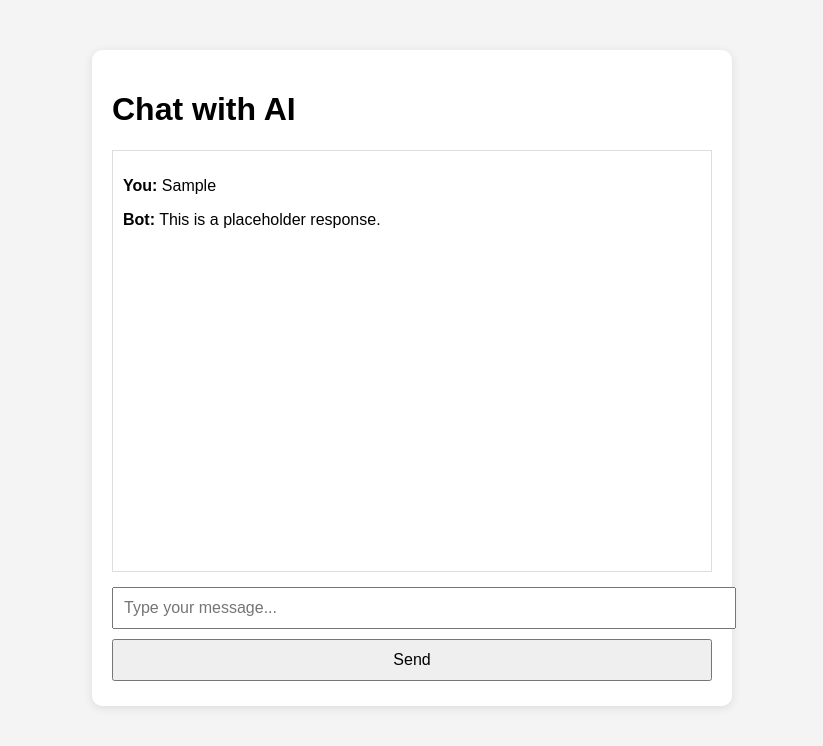
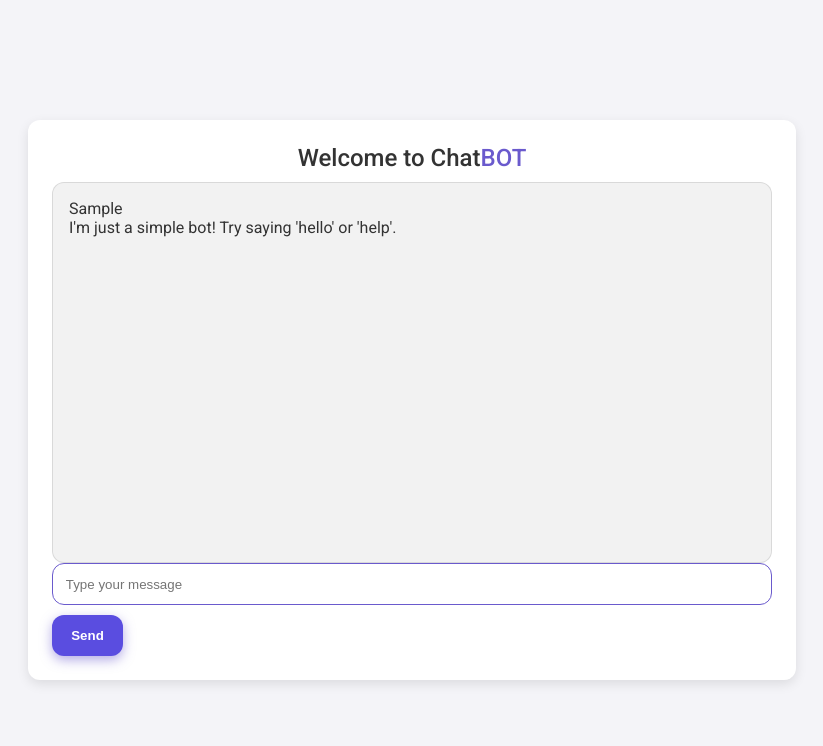
Before and after one commit to AI-GenX/AI-Chatbot, a plain HTML site: page index.html in a window 1280 px wide. Both pictures are taken after typing "Sample" into the empty fields and a click on the button "Send". Shown: the whole page, without its empty margins (228-1051 px from the left). Drawn offline with Linux system fonts and the light colour scheme.

Commit message:
EnhancedCSSAI-CHABOT

```diff
--- a/index.html
+++ b/index.html
@@ -1,18 +1,27 @@
 <!DOCTYPE html>
 <html lang="en">
-<head>
-    <meta charset="UTF-8">
-    <meta name="viewport" content="width=device-width, initial-scale=1.0">
-    <link rel="stylesheet" href="styles.css">
-    <title>Chatbot</title>
-</head>
-<body>
-    <div class="chat-container">
-        <h1>Chat with AI</h1>
-        <div id="chat-window"></div>
-        <input id="user-input" type="text" placeholder="Type your message...">
-        <button id="send-button">Send</button>
+  <head>
+    <meta charset="UTF-8" />
+    <meta http-equiv="X-UA-Compatible" content="IE=edge" />
+    <meta name="viewport" content="width=device-width, initial-scale=1.0" />
+    <link rel="stylesheet" href="styles.css" />
+    <title>Chat Bot</title>
+  </head>
+  <body>
+    <div id="chat-container">
+      <h1 id="chat-header">Welcome to Chat<span>BOT</span></h1>
+      <div id="chat-history"></div>
+      <div>
+        <input
+          autofocus
+          type="text"
+          id="user-input"
+          placeholder="Type your message"
+          aria-label="Message input"
+        />
+        <button id="send-button" aria-label="Send message">Send</button>
+      </div>
     </div>
-    <script src="script.js"></script>
-</body>
+    <script src="script.js" defer></script>
+  </body>
 </html>
--- a/script.js
+++ b/script.js
@@ -1,8 +1,57 @@
-document.getElementById("send-button").addEventListener("click", () => {
-    const userMessage = document.getElementById("user-input").value;
-    const chatWindow = document.getElementById("chat-window");
-    const botResponse = "This is a placeholder response.";
-    chatWindow.innerHTML += `<p><strong>You:</strong> ${userMessage}</p>`;
-    chatWindow.innerHTML += `<p><strong>Bot:</strong> ${botResponse}</p>`;
-    document.getElementById("user-input").value = "";
+document.addEventListener("DOMContentLoaded", () => {
+    const chatHistory = document.getElementById("chat-history");
+    const userInput = document.getElementById("user-input");
+    const sendButton = document.getElementById("send-button");
+
+    // Function to create a message bubble
+    function createMessageBubble(text, sender) {
+        const messageBubble = document.createElement("div");
+        messageBubble.classList.add("message", sender);
+        messageBubble.innerText = text;
+        chatHistory.appendChild(messageBubble);
+        chatHistory.scrollTop = chatHistory.scrollHeight; // Auto-scroll to latest message
+    }
+
+    // Function to handle user input
+    function handleUserInput() {
+        const message = userInput.value.trim();
+        if (message === "") return;
+
+        createMessageBubble(message, "user"); // Display user message
+        userInput.value = ""; // Clear input field
+
+        setTimeout(() => {
+            generateBotResponse(message);
+        }, 500); // Simulate bot typing delay
+    }
+
+    // Function to generate bot response
+    function generateBotResponse(userMessage) {
+        let botResponse = "I'm just a simple bot! Try saying 'hello' or 'help'.";
+
+        const responses = {
+            hello: "Hi there! How can I assist you today?",
+            help: "Sure! You can ask me about anything. Try 'What can you do?'",
+            bye: "Goodbye! Have a great day!",
+        };
+
+        userMessage = userMessage.toLowerCase(); // Normalize input
+
+        for (const key in responses) {
+            if (userMessage.includes(key)) {
+                botResponse = responses[key];
+                break;
+            }
+        }
+
+        createMessageBubble(botResponse, "bot");
+    }
+
+    // Event Listeners
+    sendButton.addEventListener("click", handleUserInput);
+    userInput.addEventListener("keypress", (event) => {
+        if (event.key === "Enter") {
+            handleUserInput();
+        }
+    });
 });
--- a/styles.css
+++ b/styles.css
@@ -1,30 +1,170 @@
-body {
-    font-family: Arial, sans-serif;
-    background: #f4f4f4;
-    margin: 0;
-    padding: 0;
+@import url('https://fonts.googleapis.com/css2?family=Roboto:wght@300;400;500;700&display=swap');
+
+/* Reset rules */
+* {
+  margin: 0;
+  padding: 0;
+  box-sizing: border-box;
 }
 
-.chat-container {
-    max-width: 600px;
-    margin: 50px auto;
-    padding: 20px;
-    background: white;
-    border-radius: 10px;
-    box-shadow: 0 2px 10px rgba(0, 0, 0, 0.1);
+:root {
+  --primary-bg: #f4f4f8;
+  --secondary-bg: #ffffff;
+  --accent-color: #6a5acd;
+  --text-color: #333;
+  --border-radius: 12px;
+  --shadow: 0 4px 12px rgba(0, 0, 0, 0.1);
 }
 
-#chat-window {
-    height: 400px;
-    overflow-y: auto;
-    border: 1px solid #ddd;
-    margin-bottom: 10px;
-    padding: 10px;
+/* Dark Mode Support */
+@media (prefers-color-scheme: dark) {
+  :root {
+    --primary-bg: #1a1a2e;
+    --secondary-bg: #16213e;
+    --text-color: #f4f4f4;
+    --shadow: 0 4px 12px rgba(255, 255, 255, 0.1);
+  }
 }
 
-input, button {
-    width: 100%;
-    padding: 10px;
-    margin: 5px 0;
-    font-size: 16px;
+body {
+  font-family: 'Roboto', sans-serif;
+  background: var(--primary-bg);
+  color: var(--text-color);
+  display: flex;
+  justify-content: center;
+  align-items: center;
+  height: 100vh;
 }
+
+/* Chat Container */
+#chat-container {
+  display: flex;
+  flex-direction: column;
+  justify-content: space-between;
+  width: 60%;
+  max-width: 800px;
+  height: 70vh;
+  padding: 1.5rem;
+  background: var(--secondary-bg);
+  border-radius: var(--border-radius);
+  box-shadow: var(--shadow);
+  transition: transform 0.2s ease-in-out;
+}
+
+#chat-container:hover {
+  transform: scale(1.02);
+}
+
+/* Chat Header */
+#chat-header {
+  text-align: center;
+  font-size: 1.5rem;
+  font-weight: 500;
+  margin-bottom: 10px;
+}
+
+#chat-header span {
+  color: var(--accent-color);
+}
+
+/* Chat History */
+#chat-history {
+  flex-grow: 1;
+  overflow-y: auto;
+  padding: 1rem;
+  border: 1px solid rgba(0, 0, 0, 0.1);
+  border-radius: var(--border-radius);
+  background: rgba(0, 0, 0, 0.05);
+}
+
+/* Scrollbar */
+#chat-history::-webkit-scrollbar {
+  width: 8px;
+}
+
+#chat-history::-webkit-scrollbar-thumb {
+  background: var(--accent-color);
+  border-radius: 8px;
+}
+
+#chat-history::-webkit-scrollbar-track {
+  background: transparent;
+}
+
+/* Messages */
+.user-message {
+  position: relative;
+  font-style: italic;
+  color: var(--accent-color);
+  background: rgba(106, 90, 205, 0.1);
+  padding: 0.8rem;
+  margin-bottom: 0.8rem;
+  border-radius: 8px;
+  transition: transform 0.2s ease-in-out;
+}
+
+.user-message:hover {
+  transform: scale(1.05);
+}
+
+/* Message Separator */
+.user-message:not(:first-child)::before {
+  content: '\2942';
+  position: absolute;
+  top: -0.8rem;
+  left: 50%;
+  transform: translateX(-50%);
+  font-size: 1rem;
+  color: var(--accent-color);
+}
+
+/* Input Area - Fixed to the bottom */
+#chat-input-area {
+  display: flex;
+  gap: 10px;
+  position: relative;
+  margin-top: auto;
+  padding-top: 1rem;
+}
+
+/* Input Field */
+#user-input {
+  width:100%;
+  flex-grow: 1;
+  padding: 0.8rem;
+  border-radius: var(--border-radius);
+  border: 1px solid var(--accent-color);
+  transition: all 0.2s ease-in-out;
+}
+
+#user-input:focus {
+  outline: none;
+  border-color: var(--accent-color);
+  box-shadow: 0 0 8px var(--accent-color);
+}
+
+/* Send Button - Positioned at the bottom */
+#send-button {
+  margin-top:10px;
+  padding: 0.8rem 1.2rem;
+  border-radius: var(--border-radius);
+  border: none;
+  font-weight: bold;
+  color: white;
+  background: var(--accent-color);
+  transition: all 0.3s ease-in-out;
+  cursor: pointer;
+}
+
+#send-button:is(:hover, :focus) {
+  background: #5a4de0;
+  box-shadow: 0 4px 12px rgba(106, 90, 205, 0.5);
+}
+
+/* Responsive Adjustments */
+@media (max-width: 768px) {
+  #chat-container {
+    width: 90%;
+    height: 80vh;
+  }
+}
```
